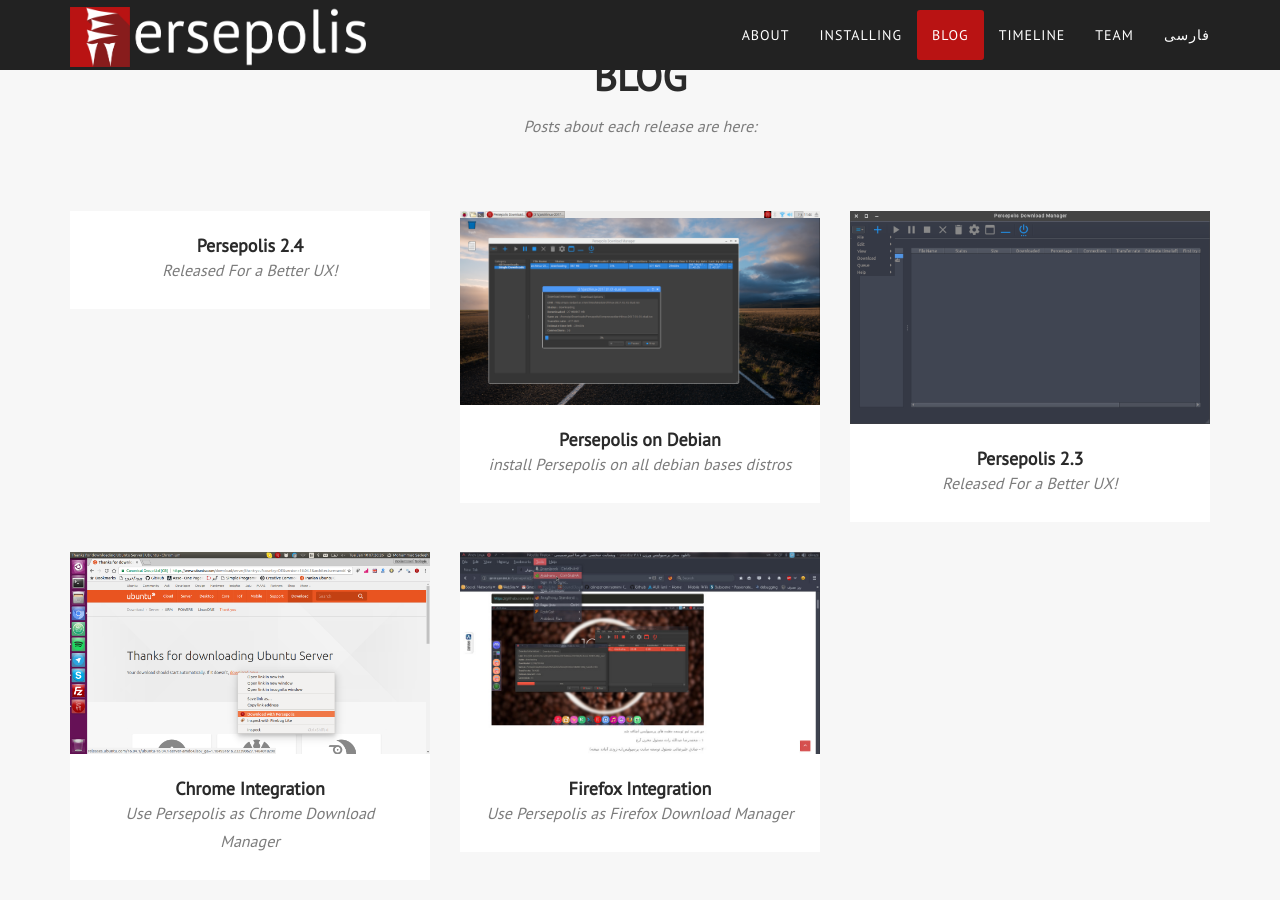
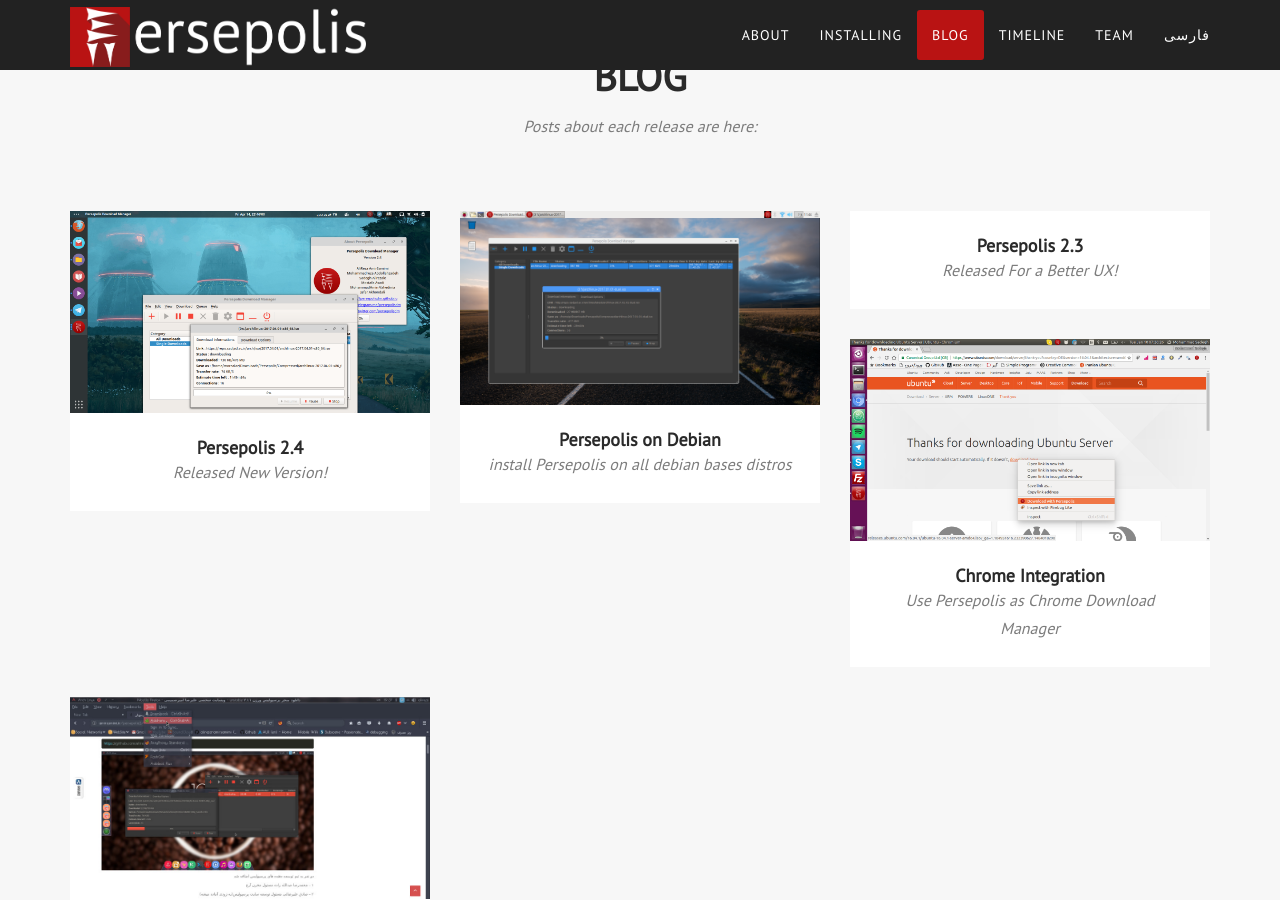
Before and after one commit to mavahedinia/mr0null.github.io, a Jekyll site: the page built from index.html, in a window 1280 px wide and 900 px high, scrolled down 2926 px. Built offline with Jekyll 4.4.1, drawn with Linux system fonts in a browser that asks for light colours; some web fonts are replaced.

Commit message:
Fixed Some Problems

```diff
--- a/_posts/2017-4-14-release2.4.markdown
+++ b/_posts/2017-4-14-release2.4.markdown
@@ -1,6 +1,6 @@
 ---
 title:  Persepolis 2.4
-subtitle: Released For a Better UX!
+subtitle: Released New Version!
 layout: default
 tags:
   - en
```
Also changed, not shown: img/portfolio/persepolis23.png (deleted), img/portfolio/persepolis24.png (added).
